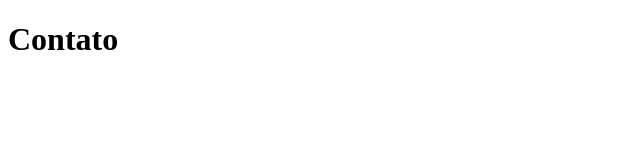
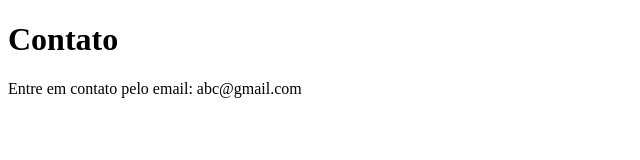
Before and after one commit to Brugarassis/Novo_rep, a plain HTML site: page contato.html in a window 1280 px wide. Shown: the whole page, without its empty margins (0-640 px from the left). Drawn offline with Linux system fonts and the light colour scheme.

Commit message:
Adicionando email de contato

```diff
--- a/contato.html
+++ b/contato.html
@@ -7,5 +7,6 @@
 </head>
 <body>
     <h1>Contato</h1>
+    <p>Entre em contato pelo email: abc@gmail.com</p>
 </body>
 </html>
```
